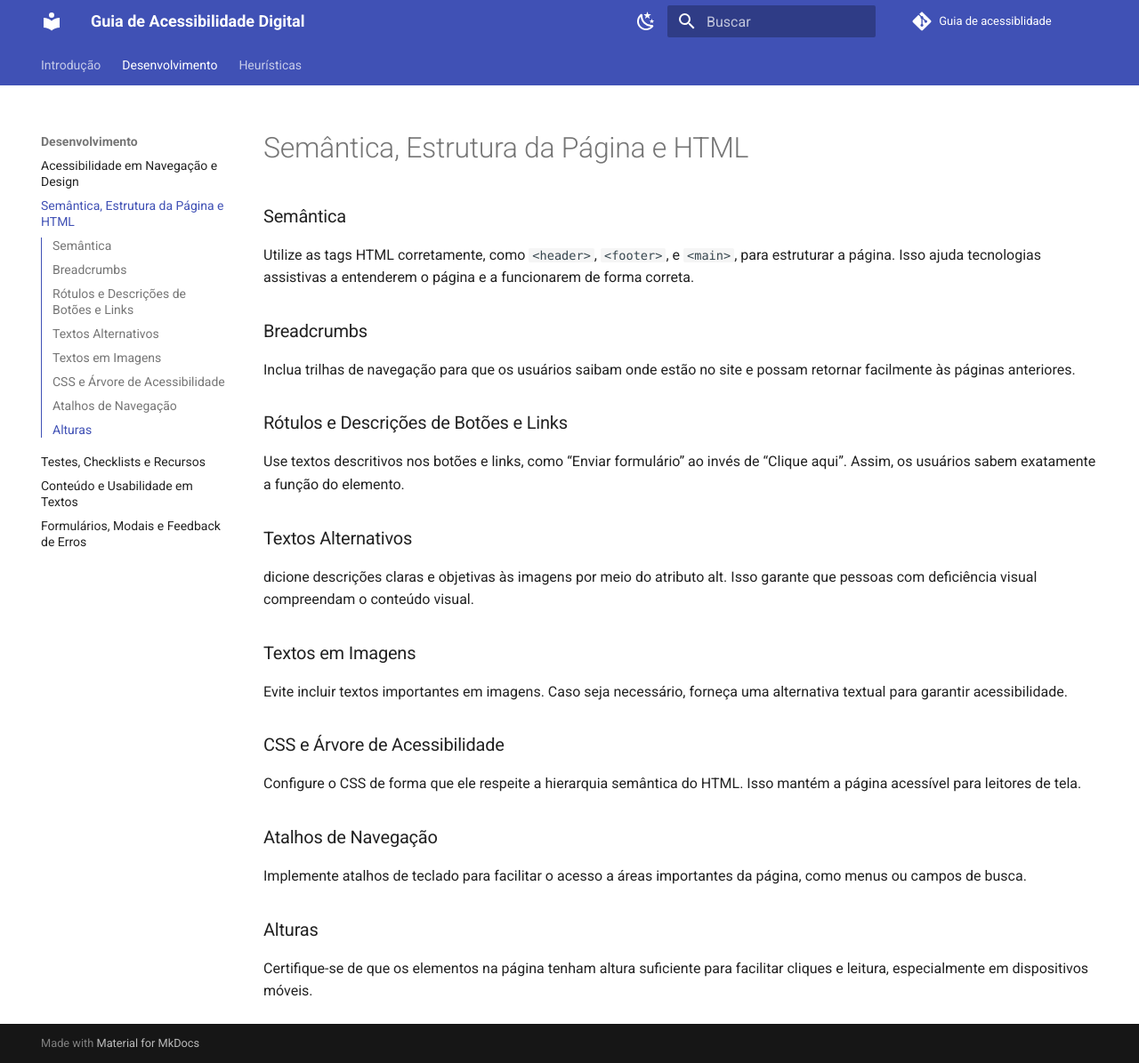
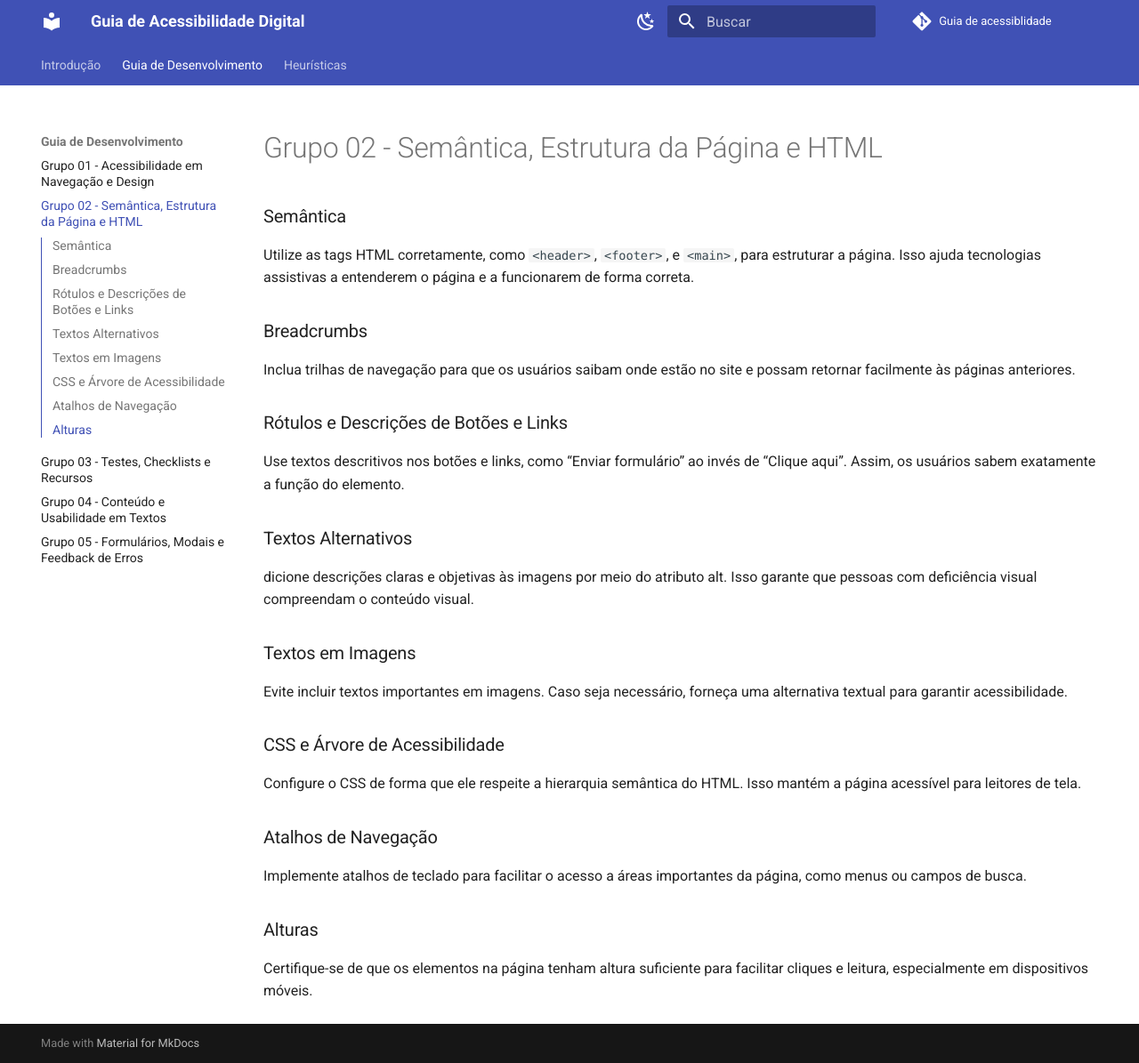
Before and after one commit to joseandre25/IHC-G02-Guia-De-Acessibilidade, an MkDocs documentation site: the page built from docs/topics/grupo2.md, in a window 1280 px wide and 1195 px high. Shown: the whole window at 89% size. Built offline with MkDocs 1.6.1 and Material for MkDocs 9.7.7, drawn with Linux system fonts in a browser that asks for light colours; some web fonts are replaced; comment, search, counter and statistics services are not loaded.

Commit message:
grupo 03 e ref

```diff
--- a/mkdocs.yml
+++ b/mkdocs.yml
@@ -5,12 +5,12 @@ repo_url: "https://github.com/joseandre25/IHC-G02-Guia-De-Acessibilidade"
 
 nav:
   - Introdução: index.md
-  - Desenvolvimento:
-    - Acessibilidade em Navegação e Design: topics/grupo1.md
-    - Semântica, Estrutura da Página e HTML: topics/grupo2.md
-    - Testes, Checklists e Recursos: topics/grupo3.md
-    - Conteúdo e Usabilidade em Textos: topics/grupo4.md
-    - Formulários, Modais e Feedback de Erros: topics/grupo5.md
+  - Guia de Desenvolvimento:
+    - Grupo 01 - Acessibilidade em Navegação e Design: topics/grupo1.md
+    - Grupo 02 - Semântica, Estrutura da Página e HTML: topics/grupo2.md
+    - Grupo 03 - Testes, Checklists e Recursos: topics/grupo3.md
+    - Grupo 04 - Conteúdo e Usabilidade em Textos: topics/grupo4.md
+    - Grupo 05 - Formulários, Modais e Feedback de Erros: topics/grupo5.md
   - Heurísticas: heuristicas.md
 
 theme:
```
Also changed, not shown: docs/topics/grupo3.md (+155 -0 lines).
